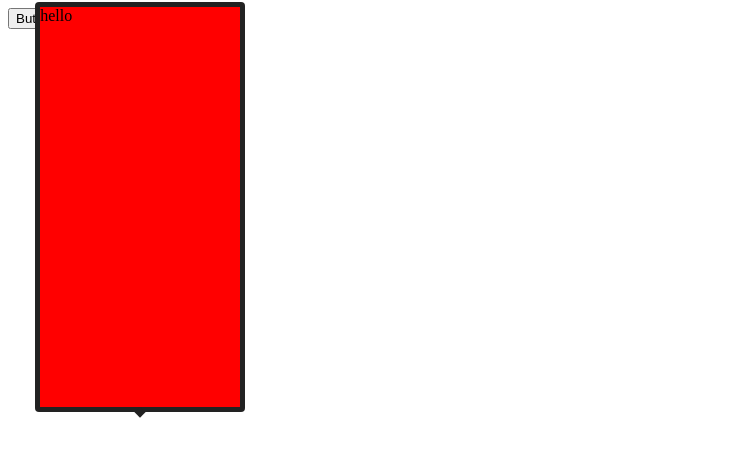
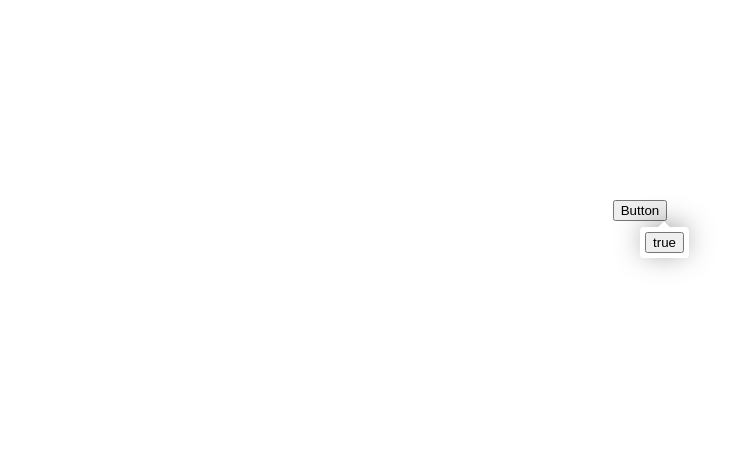
Before and after one commit to rameshjs/popover-vue, a Vue app: page / in a window 1280 px wide. Both pictures are taken after a click on the button "Button". Shown: the top 456 px of the page, without its empty margins (0-753 px from the left). Built offline with nearby package versions, Linux system fonts and the light colour scheme.

Commit message:
Slot props for open status and close method expose

```diff
--- a/src/App.vue
+++ b/src/App.vue
@@ -1,9 +1,9 @@
 <template>
-  <div>
+  <div class="hello1">
     <Popper>
       <button>Button</button>
-      <template #content>
-        <div class="hello">hello</div>
+      <template #content="{ close, isOpen }">
+        <button @click="close">{{ isOpen }}</button>
       </template>
     </Popper>
   </div>
@@ -17,4 +17,10 @@ import Popper from "./Popper.vue";
   height: 400px;
   background: red;
 }
+.hello1 {
+  display: flex;
+  width: 100%;
+  justify-content: center;
+  margin-top: 200px;
+}
 </style>
--- a/src/Popper.vue
+++ b/src/Popper.vue
@@ -4,7 +4,11 @@
       <slot></slot>
     </div>
     <div v-show="showPopperContent" ref="popperContent" class="popper-content">
-      <slot name="content"></slot>
+      <slot
+        name="content"
+        :close="closePopper"
+        :isOpen="showPopperContent"
+      ></slot>
       <div v-show="arrow" ref="popperArrow" class="arrow"></div>
     </div>
   </div>
--- a/src/assets/main.css
+++ b/src/assets/main.css
@@ -7,10 +7,11 @@
   position: absolute;
   top: 0;
   left: 0;
-  background: #222;
+  background: #ffffff;
   padding: 5px;
   border-radius: 4px;
   z-index: 999;
+  box-shadow: 0px -3px 30px -6px rgb(0 0 0 / 67%);
 }
 
 .popper-wrapper {
@@ -19,7 +20,7 @@
 
 .arrow {
   position: absolute;
-  background: #222;
+  background: #ffffff;
   width: 8px;
   height: 8px;
   transform: rotate(45deg);
--- a/src/utils/popper.js
+++ b/src/utils/popper.js
@@ -2,7 +2,6 @@ import { computePosition, offset, flip, shift, arrow } from "@floating-ui/dom";
 
 export const contentPosition = (target, content, arrowElement) => {
   computePosition(target, content, {
-    placement: "top",
     middleware: [
       offset(6),
       flip(),
```
